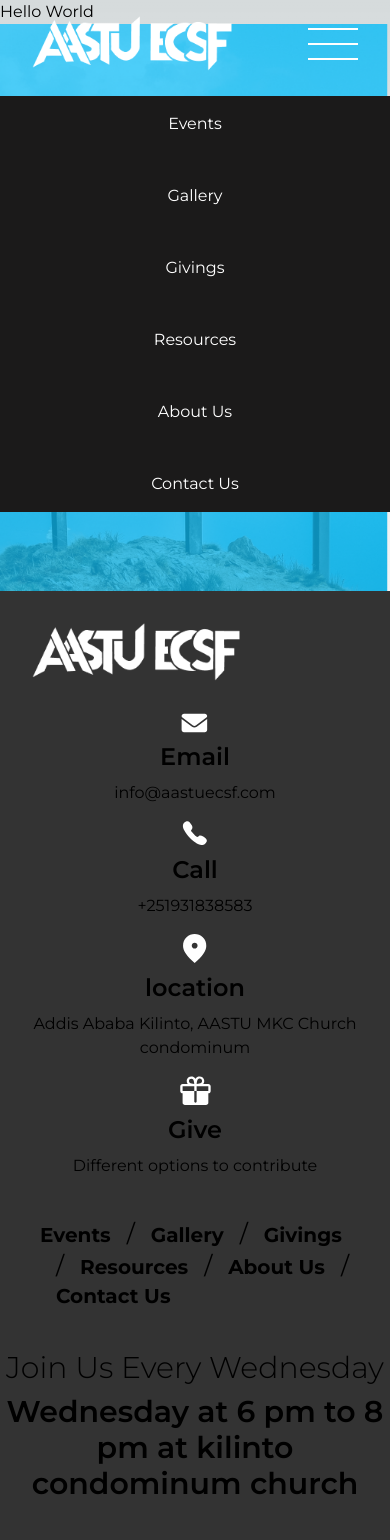
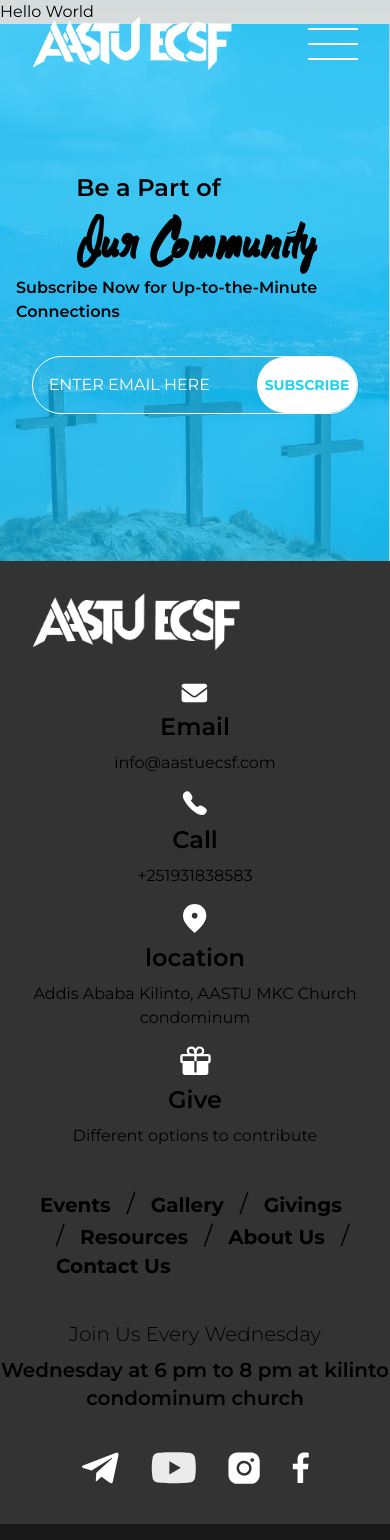
Before and after one commit to dagmawibabi/AASTUECSF, a Next.js app: page / in a window 390 px wide. Shown: the top 1540 px of the page. Built offline with nearby package versions, Linux system fonts and the light colour scheme.

Commit message:
feat: make footer responsive

```diff
--- a/components/Footer.tsx
+++ b/components/Footer.tsx
@@ -36,7 +36,7 @@ const Footer: React.FC<Props> = ({ navLinks }) => {
           backgroundImage: `url(${FooterBG.src})`,
           backgroundSize: "100% 100%",
         }}
-        className="flex flex-col items-center justify-center bg-no-repeat px-4 sm:px-12 xl:col-span-1"
+        className="flex w-screen flex-col items-center justify-center bg-no-repeat px-4 sm:px-12 xl:col-span-1 xl:w-auto"
       >
         <p className="text-2xl font-semibold">
           Be a Part of <br />
@@ -48,7 +48,7 @@ const Footer: React.FC<Props> = ({ navLinks }) => {
           Subscribe Now for Up-to-the-Minute Connections
         </p>
         <form
-          className="mt-8 sm:mt-14 flex justify-between rounded-full border border-white"
+          className="mt-8 flex justify-between rounded-full border border-white sm:mt-14"
           method="POST"
         >
           <input
@@ -58,13 +58,13 @@ const Footer: React.FC<Props> = ({ navLinks }) => {
           />
           <button
             type="submit"
-            className="rounded-full bg-white p-4 font-bold uppercase text-cyan-400"
+            className="rounded-full bg-white p-2 text-sm font-bold uppercase text-cyan-400 sm:text-base md:p-4"
           >
             Subscribe
           </button>
         </form>
       </div>
-      <div className="col-span-3 xl:col-span-2 row-span-2 xl:row-auto flex flex-col items-center justify-between bg-[#333333]">
+      <div className="col-span-3 row-span-2 flex flex-col items-center justify-between bg-[#333333] xl:col-span-2 xl:row-auto">
         <Image src={Logo} alt="AASTU ESCF Logo" className="self-start p-8" />
         <div className="grid place-items-center gap-4 xl:grid-cols-4">
           <div className="flex flex-col items-center gap-2">
@@ -122,8 +122,8 @@ const Footer: React.FC<Props> = ({ navLinks }) => {
           })}
         </div>
         <div className="mt-10 space-y-2 text-center">
-          <p className="text-3xl font-light">Join Us Every Wednesday</p>
-          <h3 className="text-3xl font-semibold">
+          <p className="text-xl md:text-2xl lg:text-3xl font-light">Join Us Every Wednesday</p>
+          <h3 className="text-xl md:text-2xl lg:text-3xl font-semibold">
             Wednesday at 6 pm to 8 pm at kilinto condominum church
           </h3>
         </div>
--- a/components/NavBar.tsx
+++ b/components/NavBar.tsx
@@ -4,7 +4,7 @@ import Image from "next/image";
 import Logo from "@/public/ecsfLogo.png";
 import Link from "next/link";
 import { usePathname } from "next/navigation";
-import React, { useState } from "react";
+import React, { useEffect, useState } from "react";
 import useNav from "@/hooks/useNav";
 import { MenuIcon } from "./Icons";
 
@@ -22,7 +22,12 @@ const NavBar: React.FC<Props> = ({ navLinks }) => {
   const isMobile = useNav(1007);
   const [isMenuOpen, setIsMenuOpen] = useState(true);
 
-  console.log(isMobile);
+  useEffect(() => {
+    if (!isMobile) {
+      setIsMenuOpen(false);
+    }
+  }, [isMobile]);
+
   return (
     <>
       <nav className="absolute top-0 mt-4 flex w-full justify-between overflow-hidden px-8">
```
